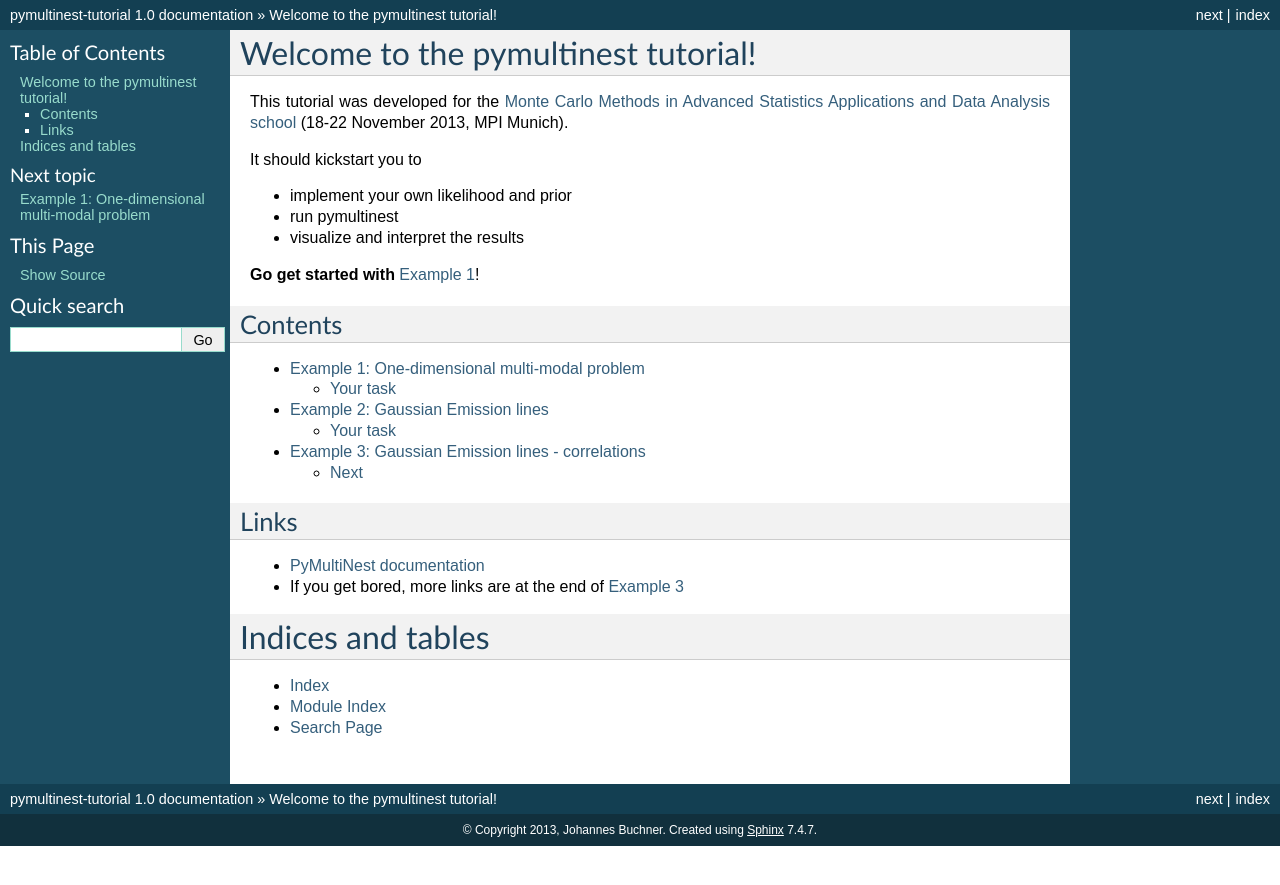
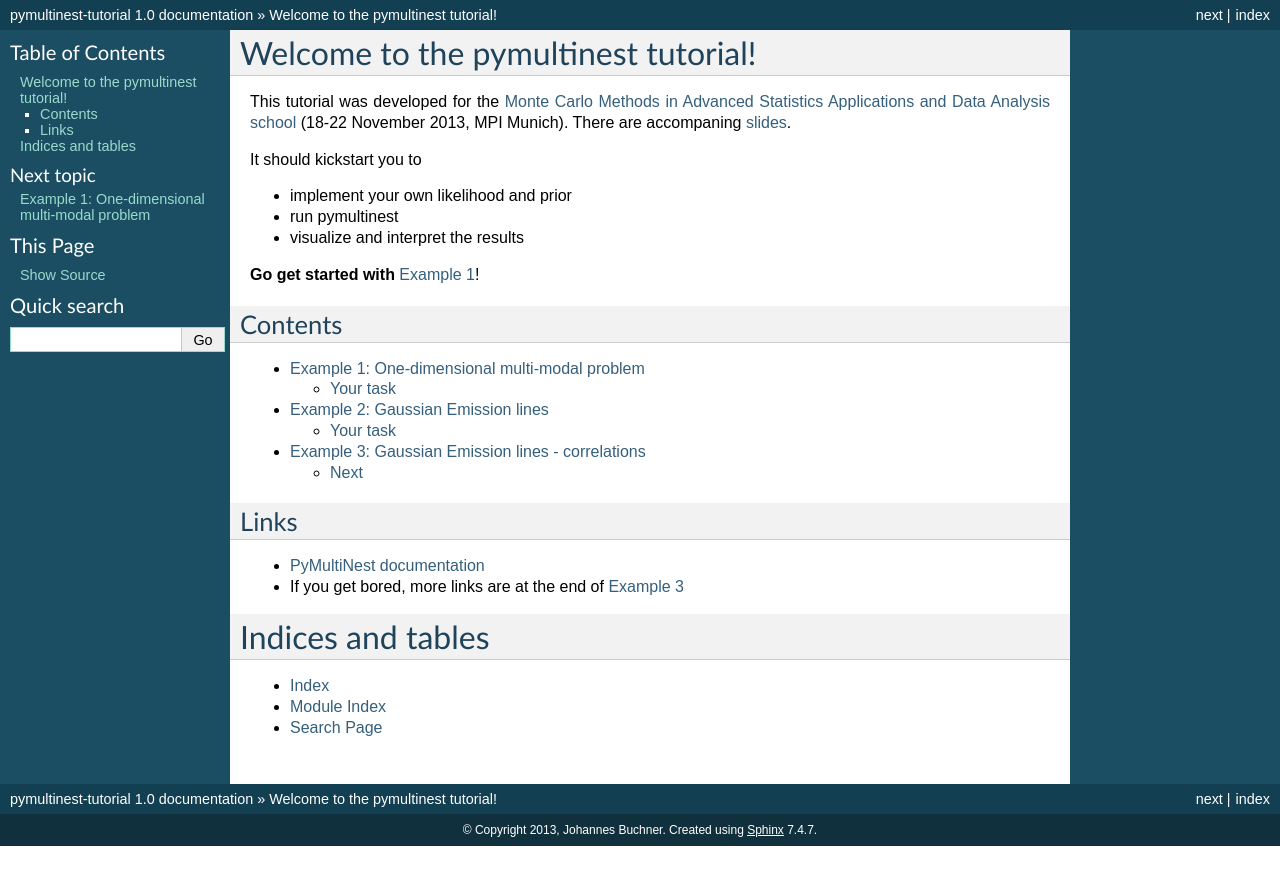
Before and after one commit to JohannesBuchner/pymultinest-tutorial, a Sphinx documentation site: the page built from doc/source/index.rst, in a window 1280 px wide. Shown: the top 885 px of the page. Built offline with Sphinx 7.4.7, drawn with Linux system fonts in a browser that asks for light colours; formulas are drawn with MathJax 3.

Commit message:
linking slides

```diff
--- a/doc/source/index.rst
+++ b/doc/source/index.rst
@@ -2,7 +2,7 @@ Welcome to the pymultinest tutorial!
 ================================================
 
 This tutorial was developed for the `Monte Carlo Methods in Advanced Statistics Applications and Data Analysis school <https://indico.desy.de/conferenceDisplay.py?confId=7699>`_
-(18-22 November 2013, MPI Munich).
+(18-22 November 2013, MPI Munich). There are accompaning `slides <_static/slides/index.html>`_.
 
 It should kickstart you to
 
```
